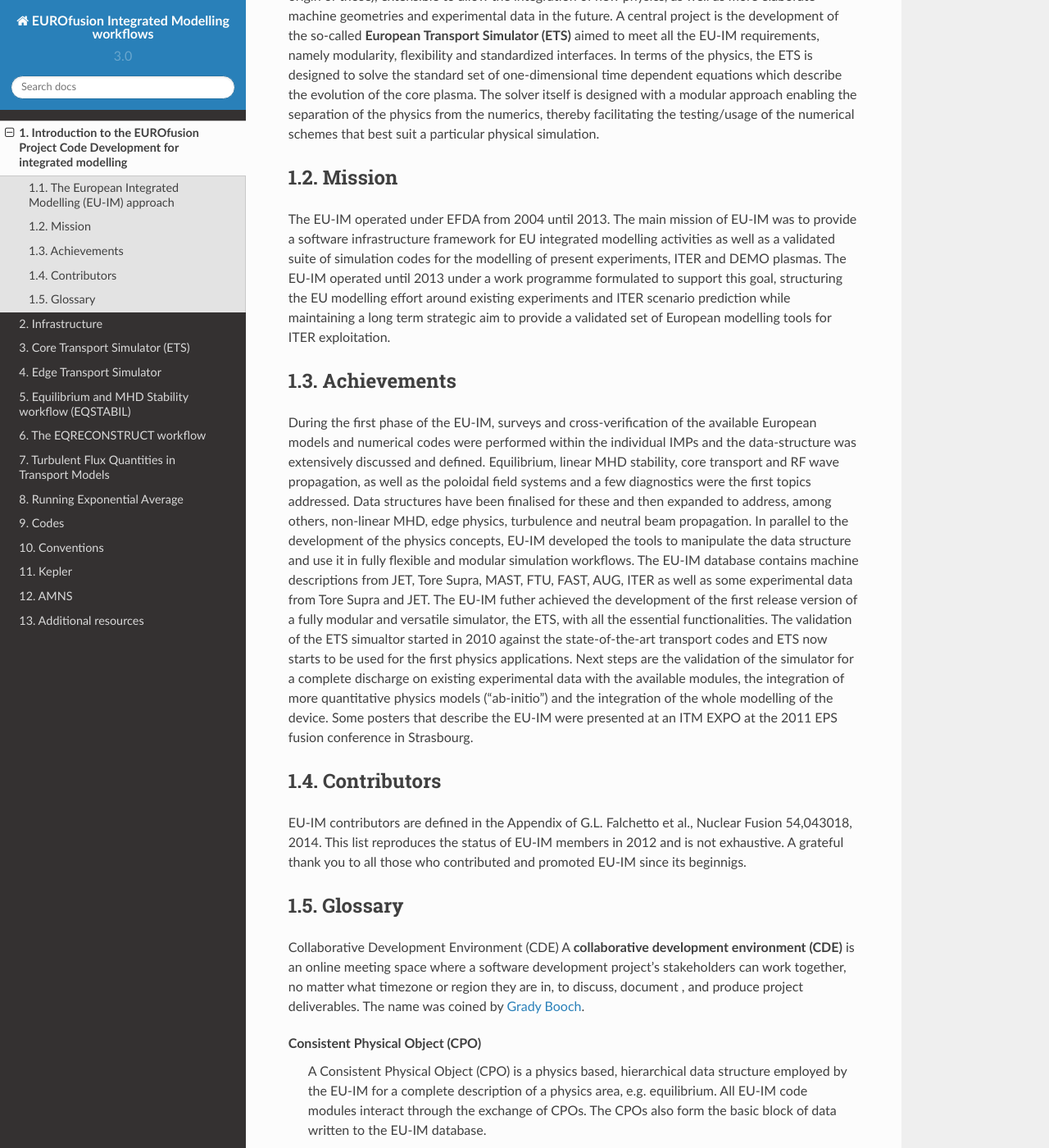
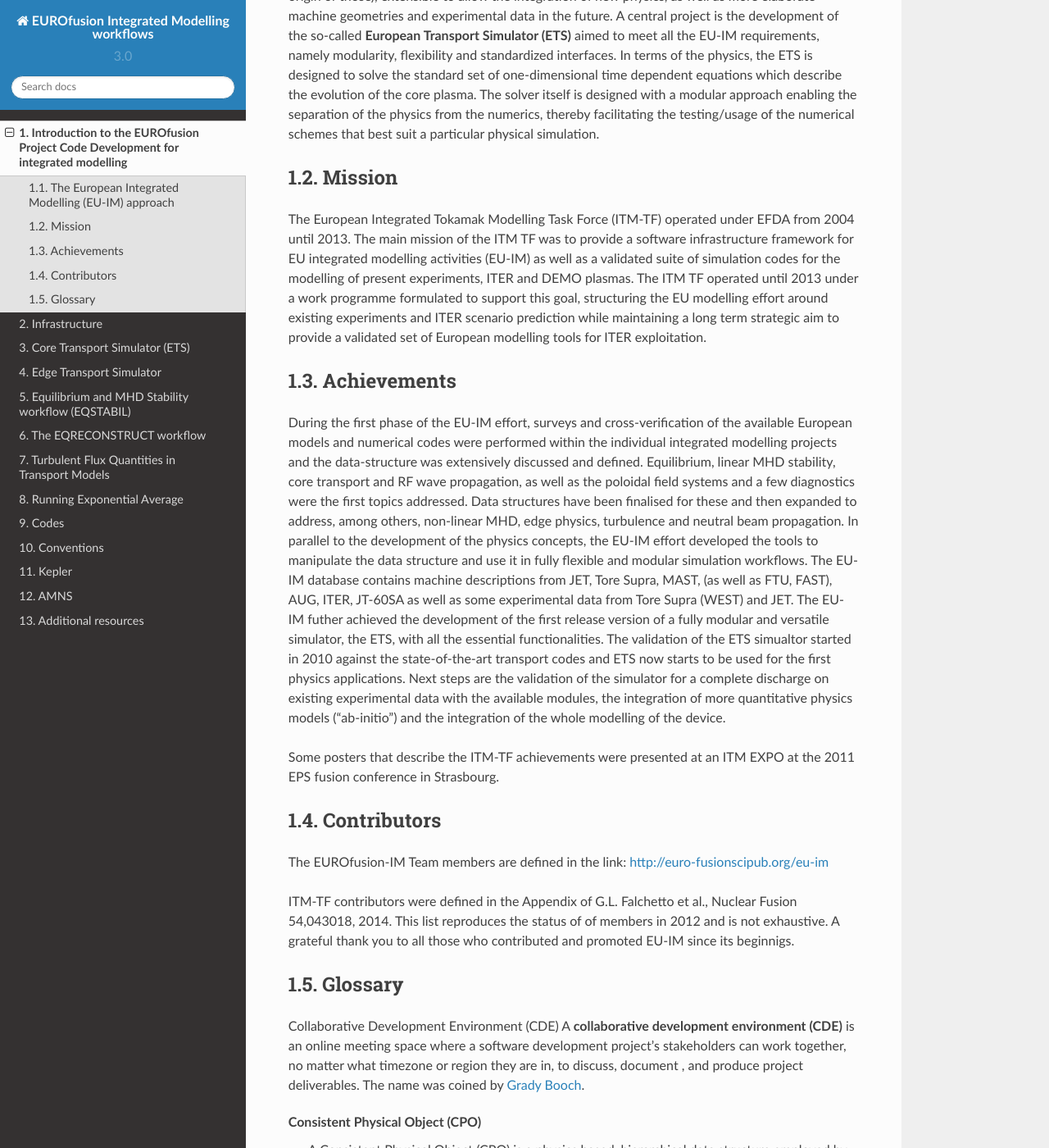
Before and after one commit to WPCD-Workflows/documentation, a Sphinx documentation site: the page built from source/introduction.rst, in a window 1280 px wide and 1400 px high, scrolled down 1517 px. Shown: the whole window at 82% size. Built offline with Sphinx 7.4.7 and the Read the Docs theme 2.0.0, drawn with Linux system fonts in a browser that asks for light colours; some of the changed text lies outside the part shown.

Commit message:
Update introduction.rst

```diff
--- a/source/introduction.rst
+++ b/source/introduction.rst
@@ -7,7 +7,8 @@
 The EUROfusion Project on Code Development for Integrated Modelling (WP-CD)
 supports the achievement of the European Fusion Roadmap at Horizon 2020
 goals, via the development of existing modelling codes with a particular
-focus on integrated modelling. The primary objectives of WPCD are:
+focus on integrated modelling.
+The primary objectives of WPCD are:
 
 1. Provide a suite of codes that can be validated on existing Tokamaks and
    used for JT-60SA, ITER and DEMO predictions:
@@ -89,11 +90,11 @@
 Mission
 ========
 
-The EU-IM operated under EFDA from 2004 until 2013. The main mission of
-EU-IM was to provide a software infrastructure framework for EU
-integrated modelling activities as well as a validated suite of
+The European Integrated Tokamak Modelling Task Force (ITM-TF) operated under EFDA from 2004 until 2013.
+The main mission of the ITM TF was to provide a software infrastructure framework for EU
+integrated modelling activities (EU-IM) as well as a validated suite of
 simulation codes for the modelling of present experiments, ITER and DEMO
-plasmas. The EU-IM operated until 2013 under a work programme
+plasmas. The ITM TF operated until 2013 under a work programme
 formulated to support this goal, structuring the EU modelling effort
 around existing experiments and ITER scenario prediction while
 maintaining a long term strategic aim to provide a validated set of
@@ -104,19 +105,20 @@
 Achievements
 ============
 
-During the first phase of the EU-IM, surveys and cross-verification of the
+During the first phase of the EU-IM effort, surveys and cross-verification of the
 available European models and numerical codes were performed within the
-individual IMPs and the data-structure was extensively discussed and
+individual integrated modelling projects and the data-structure was extensively discussed and
 defined. Equilibrium, linear MHD stability, core transport and RF wave
 propagation, as well as the poloidal field systems and a few diagnostics
 were the first topics addressed. Data structures have been finalised for
 these and then expanded to address, among others, non-linear MHD, edge
 physics, turbulence and neutral beam propagation. In parallel to the
-development of the physics concepts, EU-IM developed the tools to
+development of the physics concepts, the EU-IM effort developed the tools to
 manipulate the data structure and use it in fully flexible and modular
 simulation workflows. The EU-IM database contains machine descriptions from
-JET, Tore Supra, MAST, FTU, FAST, AUG, ITER as well as some experimental
-data from Tore Supra and JET. The EU-IM futher achieved the development of
+JET, Tore Supra, MAST, (as well as FTU, FAST), AUG, ITER, JT-60SA as well as some experimental
+data from Tore Supra (WEST) and JET.
+The EU-IM futher achieved the development of
 the first release version of a fully modular and versatile simulator, the
 ETS, with all the essential functionalities. The validation of the ETS
 simualtor started in 2010 against the state-of-the-art transport codes and
@@ -124,7 +126,9 @@
 are the validation of the simulator for a complete discharge on existing
 experimental data with the available modules, the integration of more
 quantitative physics models ("ab-initio") and the integration of the whole
-modelling of the device. Some posters that describe the EU-IM were presented
+modelling of the device.
+
+Some posters that describe the ITM-TF achievements were presented
 at an ITM EXPO at the 2011 EPS fusion conference in Strasbourg.
 
 .. _world_itm_structure:
@@ -132,10 +136,13 @@
 Contributors
 ============
 
-EU-IM contributors are defined in the Appendix of G.L. Falchetto et
+The EUROfusion-IM Team members are defined in the link:
+http://euro-fusionscipub.org/eu-im
+
+ITM-TF contributors were defined in the Appendix of G.L. Falchetto et
 al., Nuclear Fusion 54,043018, 2014. This list reproduces the status of
-EU-IM members in 2012 and is not exhaustive. A grateful thank you to
-all those who contributed and promoted EU-IM since its beginnigs.
+of members in 2012 and is not exhaustive.
+A grateful thank you to all those who contributed and promoted EU-IM since its beginnigs.
 
 
 .. _itm_glossary:
@@ -187,7 +194,7 @@
 
 EUROfusion Gateway
    The EUROfusion Gateway is a computer cluster presently hosted at CINECA, Bologna, Italy.
-   It is used as central repository of WPCD software, for development and fusion simulations.
+   It is used as central repository of the EU-IM software,  as well as platfrom for developments and fusion simulations.
 
 EU-IM Portal
    The `EU-IM Portal
@@ -195,21 +202,16 @@
    portal for the EU-IM, i.e. it hosts the EU-IM web pages and projects
    under Gforge.
 
-Integrated Simulation Editor (ISE)
-   The Integrated Simulation Editor ISE allows you to visualize and edit
-   data from an EU-IM database entry. It also allows running a Kepler
-   workflow based on the opened data entry.
-
 Universal Access Layer (UAL)
    The UAL (Universal Access Layer) is a multi-language library that
    allows exchanging Consistent Physical Objects (CPOs) between various
    modules, and to write to an EU-IM database.
 
 actor
-   Actors take execution instructions from a director. In other words,
+   Modular element within a Kepler scientific workflow. Actors take execution instructions from a director. In other words,
    actors specify what processing occurs while the director specifies
-   when it occurs. In the EU-IM, actors are usually modules which
-   contain physics codes like EQUAL or HELENA.
+   when it occurs. In the EU-IM Kepler workflows, most actors are modules which
+   contain physics codes.
 
 calibration
    The process of adjusting numerical or physical modelling parameters
```
Also changed, not shown: other parts of source/introduction.rst (+2 -2 lines).
